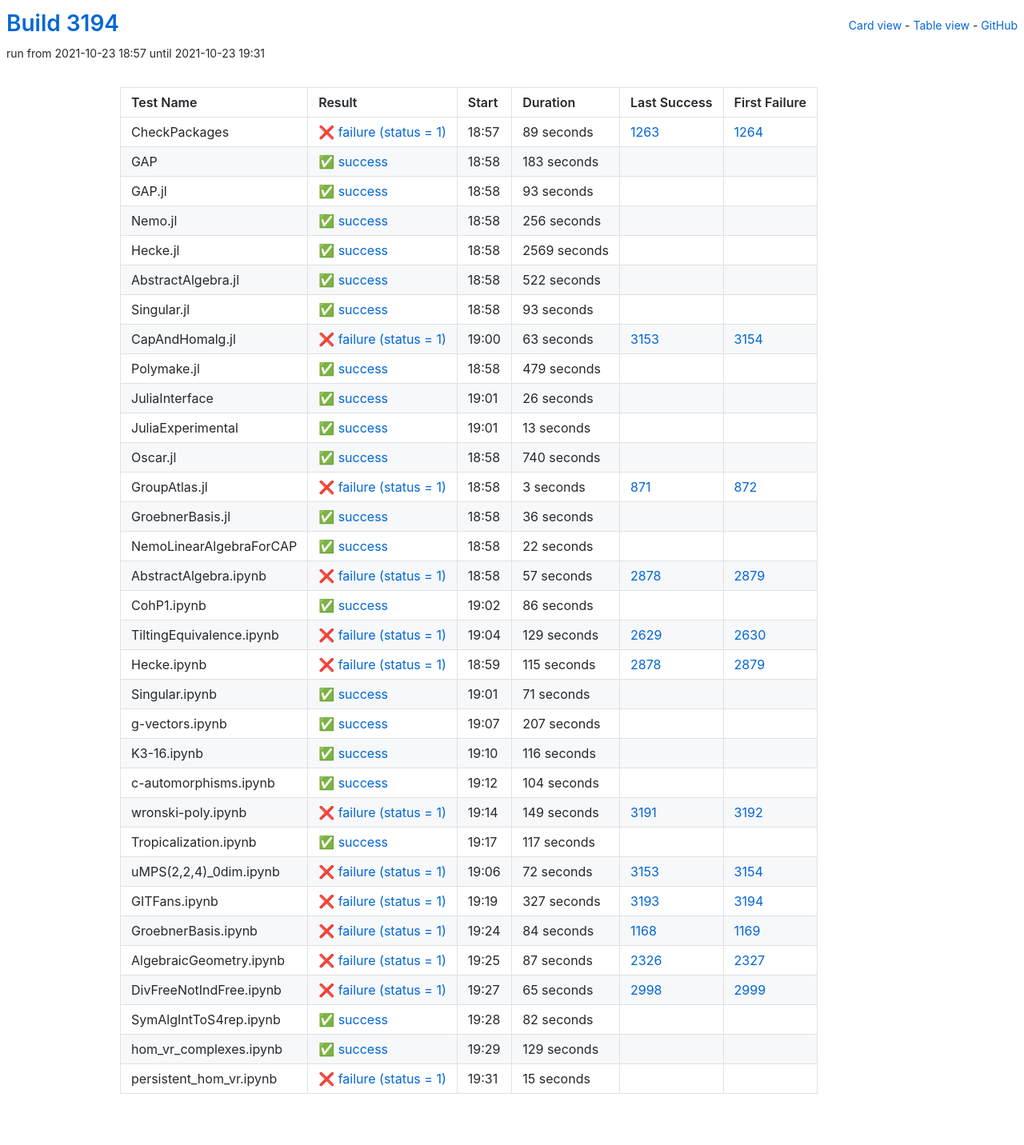
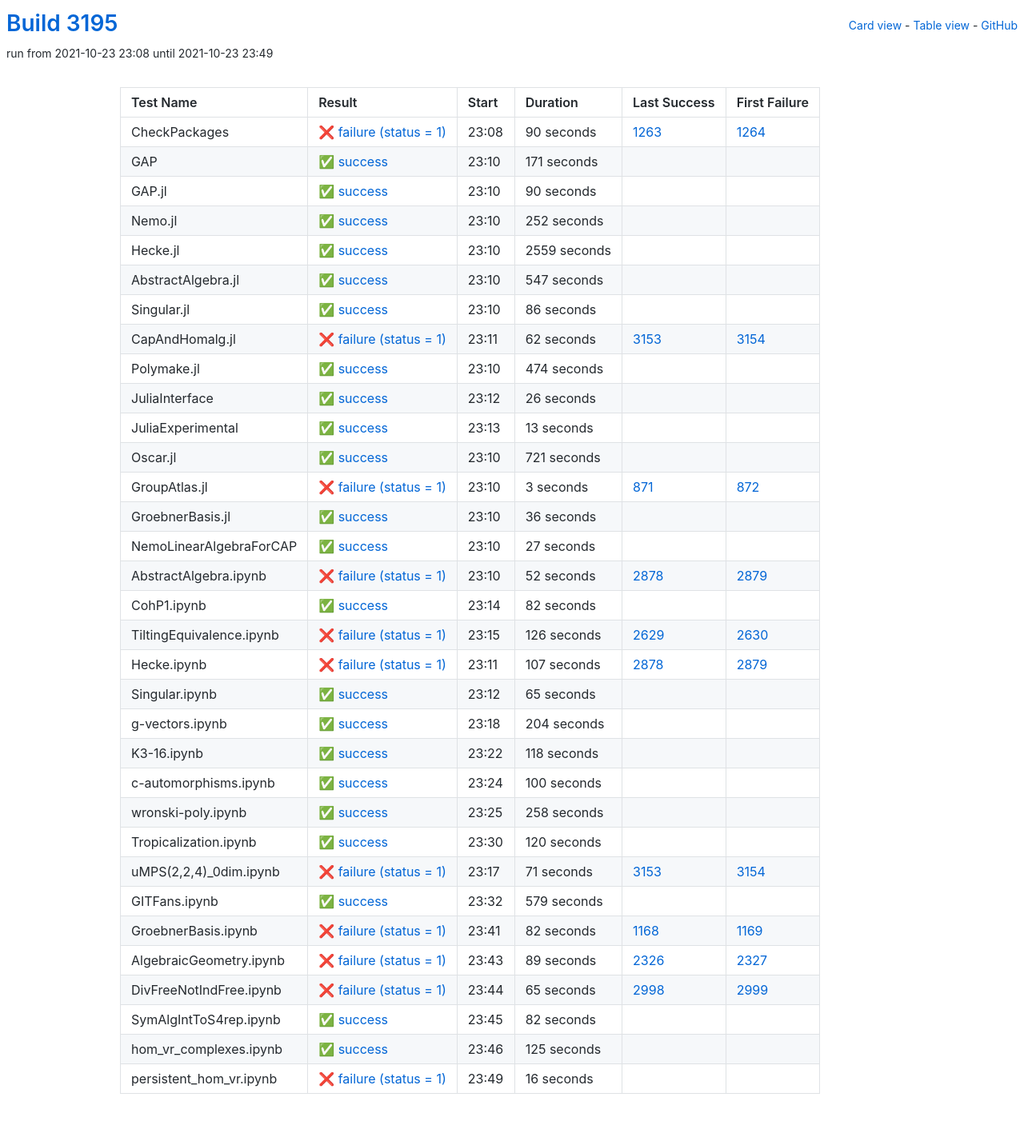
Before and after one commit to oscar-system/oscar-ci-status-stable, a Jekyll site: the page built from table.html, in a window 1280 px wide. Shown: the whole page at 80% size. Built offline with Jekyll 4.4.1, drawn with Linux system fonts in a browser that asks for light colours.

Commit message:
Build #3195

```diff
--- a/_data/ci.yml
+++ b/_data/ci.yml
@@ -1,6 +1,6 @@
 ---
-build: 3194
-build_url: https://oscarci.mathematik.uni-kl.de/job/oscar-stable/3194/
+build: 3195
+build_url: https://oscarci.mathematik.uni-kl.de/job/oscar-stable/3195/
 job: oscar-stable
 organization: oscar-system
 repo: oscar-ci-status-stable
@@ -8,116 +8,116 @@ repourl: https://github.com/oscar-system/oscar-ci-status-stable
 tests:
 - name: CheckPackages
   id: checkpackages
-  log: https://oscarci.mathematik.uni-kl.de/job/oscar-stable/3194/artifact/logs/build-3194/CheckPackages.log
-  start: 2021-10-23 18:57
+  log: https://oscarci.mathematik.uni-kl.de/job/oscar-stable/3195/artifact/logs/build-3195/CheckPackages.log
+  start: 2021-10-23 23:08
   success: false
   exitcode: 1
   status: failure
-  duration: 89
+  duration: 90
   last_success: 1263
   last_success_url: https://oscarci.mathematik.uni-kl.de/job/oscar-stable/1263/
   first_failure: 1264
   first_failure_url: https://oscarci.mathematik.uni-kl.de/job/oscar-stable/1264/
 - name: GAP
   id: gap
-  log: https://oscarci.mathematik.uni-kl.de/job/oscar-stable/3194/artifact/logs/build-3194/GAP.log
-  start: 2021-10-23 18:58
+  log: https://oscarci.mathematik.uni-kl.de/job/oscar-stable/3195/artifact/logs/build-3195/GAP.log
+  start: 2021-10-23 23:10
   success: true
   exitcode: 0
   status: success
-  duration: 183
+  duration: 171
   last_success: false
   last_success_url:
   first_failure: false
   first_failure_url:
 - name: GAP.jl
   id: gap-jl
-  log: https://oscarci.mathematik.uni-kl.de/job/oscar-stable/3194/artifact/logs/build-3194/GAP.jl.log
-  start: 2021-10-23 18:58
+  log: https://oscarci.mathematik.uni-kl.de/job/oscar-stable/3195/artifact/logs/build-3195/GAP.jl.log
+  start: 2021-10-23 23:10
   success: true
   exitcode: 0
   status: success
-  duration: 93
+  duration: 90
   last_success: false
   last_success_url:
   first_failure: false
   first_failure_url:
 - name: Nemo.jl
   id: nemo-jl
-  log: https://oscarci.mathematik.uni-kl.de/job/oscar-stable/3194/artifact/logs/build-3194/Nemo.jl.log
-  start: 2021-10-23 18:58
+  log: https://oscarci.mathematik.uni-kl.de/job/oscar-stable/3195/artifact/logs/build-3195/Nemo.jl.log
+  start: 2021-10-23 23:10
   success: true
   exitcode: 0
   status: success
-  duration: 256
+  duration: 252
   last_success: false
   last_success_url:
   first_failure: false
   first_failure_url:
 - name: Hecke.jl
   id: hecke-jl
-  log: https://oscarci.mathematik.uni-kl.de/job/oscar-stable/3194/artifact/logs/build-3194/Hecke.jl.log
-  start: 2021-10-23 18:58
+  log: https://oscarci.mathematik.uni-kl.de/job/oscar-stable/3195/artifact/logs/build-3195/Hecke.jl.log
+  start: 2021-10-23 23:10
   success: true
   exitcode: 0
   status: success
-  duration: 2569
+  duration: 2559
   last_success: false
   last_success_url:
   first_failure: false
   first_failure_url:
 - name: AbstractAlgebra.jl
   id: abstractalgebra-jl
-  log: https://oscarci.mathematik.uni-kl.de/job/oscar-stable/3194/artifact/logs/build-3194/AbstractAlgebra.jl.log
-  start: 2021-10-23 18:58
+  log: https://oscarci.mathematik.uni-kl.de/job/oscar-stable/3195/artifact/logs/build-3195/AbstractAlgebra.jl.log
+  start: 2021-10-23 23:10
   success: true
   exitcode: 0
   status: success
-  duration: 522
+  duration: 547
   last_success: false
   last_success_url:
   first_failure: false
   first_failure_url:
 - name: Singular.jl
   id: singular-jl
-  log: https://oscarci.mathematik.uni-kl.de/job/oscar-stable/3194/artifact/logs/build-3194/Singular.jl.log
-  start: 2021-10-23 18:58
+  log: https://oscarci.mathematik.uni-kl.de/job/oscar-stable/3195/artifact/logs/build-3195/Singular.jl.log
+  start: 2021-10-23 23:10
   success: true
   exitcode: 0
   status: success
-  duration: 93
+  duration: 86
   last_success: false
   last_success_url:
   first_failure: false
   first_failure_url:
 - name: CapAndHomalg.jl
   id: capandhomalg-jl
-  log: https://oscarci.mathematik.uni-kl.de/job/oscar-stable/3194/artifact/logs/build-3194/CapAndHomalg.jl.log
-  start: 2021-10-23 19:00
+  log: https://oscarci.mathematik.uni-kl.de/job/oscar-stable/3195/artifact/logs/build-3195/CapAndHomalg.jl.log
+  start: 2021-10-23 23:11
   success: false
   exitcode: 1
   status: failure
-  duration: 63
+  duration: 62
   last_success: 3153
   last_success_url: https://oscarci.mathematik.uni-kl.de/job/oscar-stable/3153/
   first_failure: 3154
   first_failure_url: https://oscarci.mathematik.uni-kl.de/job/oscar-stable/3154/
 - name: Polymake.jl
   id: polymake-jl
-  log: https://oscarci.mathematik.uni-kl.de/job/oscar-stable/3194/artifact/logs/build-3194/Polymake.jl.log
-  start: 2021-10-23 18:58
+  log: https://oscarci.mathematik.uni-kl.de/job/oscar-stable/3195/artifact/logs/build-3195/Polymake.jl.log
+  start: 2021-10-23 23:10
   success: true
   exitcode: 0
   status: success
-  duration: 479
+  duration: 474
   last_success: false
   last_success_url:
   first_failure: false
   first_failure_url:
 - name: JuliaInterface
   id: juliainterface
-  log: https://oscarci.mathematik.uni-kl.de/job/oscar-stable/3194/artifact/logs/build-3194/JuliaInterface.log
-  start: 2021-10-23 19:01
+  log: https://oscarci.mathematik.uni-kl.de/job/oscar-stable/3195/artifact/logs/build-3195/JuliaInterface.log
+  start: 2021-10-23 23:12
   success: true
   exitcode: 0
   status: success
@@ -128,8 +128,8 @@ tests:
   first_failure_url:
 - name: JuliaExperimental
   id: juliaexperimental
-  log: https://oscarci.mathematik.uni-kl.de/job/oscar-stable/3194/artifact/logs/build-3194/JuliaExperimental.log
-  start: 2021-10-23 19:01
+  log: https://oscarci.mathematik.uni-kl.de/job/oscar-stable/3195/artifact/logs/build-3195/JuliaExperimental.log
+  start: 2021-10-23 23:13
   success: true
   exitcode: 0
   status: success
@@ -140,20 +140,20 @@ tests:
   first_failure_url:
 - name: Oscar.jl
   id: oscar-jl
-  log: https://oscarci.mathematik.uni-kl.de/job/oscar-stable/3194/artifact/logs/build-3194/Oscar.jl.log
-  start: 2021-10-23 18:58
+  log: https://oscarci.mathematik.uni-kl.de/job/oscar-stable/3195/artifact/logs/build-3195/Oscar.jl.log
+  start: 2021-10-23 23:10
   success: true
   exitcode: 0
   status: success
-  duration: 740
+  duration: 721
   last_success: false
   last_success_url:
   first_failure: false
   first_failure_url:
 - name: GroupAtlas.jl
   id: groupatlas-jl
-  log: https://oscarci.mathematik.uni-kl.de/job/oscar-stable/3194/artifact/logs/build-3194/GroupAtlas.jl.log
-  start: 2021-10-23 18:58
+  log: https://oscarci.mathematik.uni-kl.de/job/oscar-stable/3195/artifact/logs/build-3195/GroupAtlas.jl.log
+  start: 2021-10-23 23:10
   success: false
   exitcode: 1
   status: failure
@@ -164,8 +164,8 @@ tests:
   first_failure_url: https://oscarci.mathematik.uni-kl.de/job/oscar-stable/872/
 - name: GroebnerBasis.jl
   id: groebnerbasis-jl
-  log: https://oscarci.mathematik.uni-kl.de/job/oscar-stable/3194/artifact/logs/build-3194/GroebnerBasis.jl.log
-  start: 2021-10-23 18:58
+  log: https://oscarci.mathematik.uni-kl.de/job/oscar-stable/3195/artifact/logs/build-3195/GroebnerBasis.jl.log
+  start: 2021-10-23 23:10
   success: true
   exitcode: 0
   status: success
@@ -176,188 +176,188 @@ tests:
   first_failure_url:
 - name: NemoLinearAlgebraForCAP
   id: nemolinearalgebraforcap
-  log: https://oscarci.mathematik.uni-kl.de/job/oscar-stable/3194/artifact/logs/build-3194/NemoLinearAlgebraForCAP.log
-  start: 2021-10-23 18:58
+  log: https://oscarci.mathematik.uni-kl.de/job/oscar-stable/3195/artifact/logs/build-3195/NemoLinearAlgebraForCAP.log
+  start: 2021-10-23 23:10
   success: true
   exitcode: 0
   status: success
-  duration: 22
+  duration: 27
   last_success: false
   last_success_url:
   first_failure: false
   first_failure_url:
 - name: AbstractAlgebra.ipynb
   id: abstractalgebra-ipynb
-  log: https://oscarci.mathematik.uni-kl.de/job/oscar-stable/3194/artifact/logs/build-3194/AbstractAlgebra.ipynb.log
-  start: 2021-10-23 18:58
+  log: https://oscarci.mathematik.uni-kl.de/job/oscar-stable/3195/artifact/logs/build-3195/AbstractAlgebra.ipynb.log
+  start: 2021-10-23 23:10
   success: false
   exitcode: 1
   status: failure
-  duration: 57
+  duration: 52
   last_success: 2878
   last_success_url: https://oscarci.mathematik.uni-kl.de/job/oscar-stable/2878/
   first_failure: 2879
   first_failure_url: https://oscarci.mathematik.uni-kl.de/job/oscar-stable/2879/
 - name: CohP1.ipynb
   id: cohp1-ipynb
-  log: https://oscarci.mathematik.uni-kl.de/job/oscar-stable/3194/artifact/logs/build-3194/CohP1.ipynb.log
-  start: 2021-10-23 19:02
+  log: https://oscarci.mathematik.uni-kl.de/job/oscar-stable/3195/artifact/logs/build-3195/CohP1.ipynb.log
+  start: 2021-10-23 23:14
   success: true
   exitcode: 0
   status: success
-  duration: 86
+  duration: 82
   last_success: false
   last_success_url:
   first_failure: false
   first_failure_url:
 - name: TiltingEquivalence.ipynb
   id: tiltingequivalence-ipynb
-  log: https://oscarci.mathematik.uni-kl.de/job/oscar-stable/3194/artifact/logs/build-3194/TiltingEquivalence.ipynb.log
-  start: 2021-10-23 19:04
+  log: https://oscarci.mathematik.uni-kl.de/job/oscar-stable/3195/artifact/logs/build-3195/TiltingEquivalence.ipynb.log
+  start: 2021-10-23 23:15
   success: false
   exitcode: 1
   status: failure
-  duration: 129
+  duration: 126
   last_success: 2629
   last_success_url: https://oscarci.mathematik.uni-kl.de/job/oscar-stable/2629/
   first_failure: 2630
   first_failure_url: https://oscarci.mathematik.uni-kl.de/job/oscar-stable/2630/
 - name: Hecke.ipynb
   id: hecke-ipynb
-  log: https://oscarci.mathematik.uni-kl.de/job/oscar-stable/3194/artifact/logs/build-3194/Hecke.ipynb.log
-  start: 2021-10-23 18:59
+  log: https://oscarci.mathematik.uni-kl.de/job/oscar-stable/3195/artifact/logs/build-3195/Hecke.ipynb.log
+  start: 2021-10-23 23:11
   success: false
   exitcode: 1
   status: failure
-  duration: 115
+  duration: 107
   last_success: 2878
   last_success_url: https://oscarci.mathematik.uni-kl.de/job/oscar-stable/2878/
   first_failure: 2879
   first_failure_url: https://oscarci.mathematik.uni-kl.de/job/oscar-stable/2879/
 - name: Singular.ipynb
   id: singular-ipynb
-  log: https://oscarci.mathematik.uni-kl.de/job/oscar-stable/3194/artifact/logs/build-3194/Singular.ipynb.log
-  start: 2021-10-23 19:01
+  log: https://oscarci.mathematik.uni-kl.de/job/oscar-stable/3195/artifact/logs/build-3195/Singular.ipynb.log
+  start: 2021-10-23 23:12
   success: true
   exitcode: 0
   status: success
-  duration: 71
+  duration: 65
   last_success: false
   last_success_url:
   first_failure: false
   first_failure_url:
 - name: g-vectors.ipynb
   id: g-vectors-ipynb
-  log: https://oscarci.mathematik.uni-kl.de/job/oscar-stable/3194/artifact/logs/build-3194/g-vectors.ipynb.log
-  start: 2021-10-23 19:07
+  log: https://oscarci.mathematik.uni-kl.de/job/oscar-stable/3195/artifact/logs/build-3195/g-vectors.ipynb.log
+  start: 2021-10-23 23:18
   success: true
   exitcode: 0
   status: success
-  duration: 207
+  duration: 204
   last_success: false
   last_success_url:
   first_failure: false
   first_failure_url:
 - name: K3-16.ipynb
   id: k3-16-ipynb
-  log: https://oscarci.mathematik.uni-kl.de/job/oscar-stable/3194/artifact/logs/build-3194/K3-16.ipynb.log
-  start: 2021-10-23 19:10
+  log: https://oscarci.mathematik.uni-kl.de/job/oscar-stable/3195/artifact/logs/build-3195/K3-16.ipynb.log
+  start: 2021-10-23 23:22
   success: true
   exitcode: 0
   status: success
-  duration: 116
+  duration: 118
   last_success: false
   last_success_url:
   first_failure: false
   first_failure_url:
 - name: c-automorphisms.ipynb
   id: c-automorphisms-ipynb
-  log: https://oscarci.mathematik.uni-kl.de/job/oscar-stable/3194/artifact/logs/build-3194/c-automorphisms.ipynb.log
-  start: 2021-10-23 19:12
+  log: https://oscarci.mathematik.uni-kl.de/job/oscar-stable/3195/artifact/logs/build-3195/c-automorphisms.ipynb.log
+  start: 2021-10-23 23:24
   success: true
   exitcode: 0
   status: success
-  duration: 104
+  duration: 100
   last_success: false
   last_success_url:
   first_failure: false
   first_failure_url:
 - name: wronski-poly.ipynb
   id: wronski-poly-ipynb
-  log: https://oscarci.mathematik.uni-kl.de/job/oscar-stable/3194/artifact/logs/build-3194/wronski-poly.ipynb.log
-  start: 2021-10-23 19:14
-  success: false
-  exitcode: 1
-  status: failure
-  duration: 149
-  last_success: 3191
-  last_success_url: https://oscarci.mathematik.uni-kl.de/job/oscar-stable/3191/
-  first_failure: 3192
-  first_failure_url: https://oscarci.mathematik.uni-kl.de/job/oscar-stable/3192/
-- name: Tropicalization.ipynb
-  id: tropicalization-ipynb
-  log: https://oscarci.mathematik.uni-kl.de/job/oscar-stable/3194/artifact/logs/build-3194/Tropicalization.ipynb.log
-  start: 2021-10-23 19:17
+  log: https://oscarci.mathematik.uni-kl.de/job/oscar-stable/3195/artifact/logs/build-3195/wronski-poly.ipynb.log
+  start: 2021-10-23 23:25
   success: true
   exitcode: 0
   status: success
-  duration: 117
+  duration: 258
+  last_success: false
+  last_success_url:
+  first_failure: false
+  first_failure_url:
+- name: Tropicalization.ipynb
+  id: tropicalization-ipynb
+  log: https://oscarci.mathematik.uni-kl.de/job/oscar-stable/3195/artifact/logs/build-3195/Tropicalization.ipynb.log
+  start: 2021-10-23 23:30
+  success: true
+  exitcode: 0
+  status: success
+  duration: 120
   last_success: false
   last_success_url:
   first_failure: false
   first_failure_url:
 - name: uMPS(2,2,4)_0dim.ipynb
   id: umps-2-2-4-0dim-ipynb
-  log: https://oscarci.mathematik.uni-kl.de/job/oscar-stable/3194/artifact/logs/build-3194/uMPS-2-2-4-_0dim.ipynb.log
-  start: 2021-10-23 19:06
+  log: https://oscarci.mathematik.uni-kl.de/job/oscar-stable/3195/artifact/logs/build-3195/uMPS-2-2-4-_0dim.ipynb.log
+  start: 2021-10-23 23:17
   success: false
   exitcode: 1
   status: failure
-  duration: 72
+  duration: 71
   last_success: 3153
   last_success_url: https://oscarci.mathematik.uni-kl.de/job/oscar-stable/3153/
   first_failure: 3154
   first_failure_url: https://oscarci.mathematik.uni-kl.de/job/oscar-stable/3154/
 - name: GITFans.ipynb
   id: gitfans-ipynb
-  log: https://oscarci.mathematik.uni-kl.de/job/oscar-stable/3194/artifact/logs/build-3194/GITFans.ipynb.log
-  start: 2021-10-23 19:19
+  log: https://oscarci.mathematik.uni-kl.de/job/oscar-stable/3195/artifact/logs/build-3195/GITFans.ipynb.log
+  start: 2021-10-23 23:32
+  success: true
+  exitcode: 0
+  status: success
+  duration: 579
+  last_success: false
+  last_success_url:
+  first_failure: false
+  first_failure_url:
+- name: GroebnerBasis.ipynb
+  id: groebnerbasis-ipynb
+  log: https://oscarci.mathematik.uni-kl.de/job/oscar-stable/3195/artifact/logs/build-3195/GroebnerBasis.ipynb.log
+  start: 2021-10-23 23:41
   success: false
   exitcode: 1
   status: failure
-  duration: 327
-  last_success: 3193
-  last_success_url: https://oscarci.mathematik.uni-kl.de/job/oscar-stable/3193/
-  first_failure: 3194
-  first_failure_url: https://oscarci.mathematik.uni-kl.de/job/oscar-stable/3194/
-- name: GroebnerBasis.ipynb
-  id: groebnerbasis-ipynb
-  log: https://oscarci.mathematik.uni-kl.de/job/oscar-stable/3194/artifact/logs/build-3194/GroebnerBasis.ipynb.log
-  start: 2021-10-23 19:24
-  success: false
-  exitcode: 1
-  status: failure
-  duration: 84
+  duration: 82
   last_success: 1168
   last_success_url: https://oscarci.mathematik.uni-kl.de/job/oscar-stable/1168/
   first_failure: 1169
   first_failure_url: https://oscarci.mathematik.uni-kl.de/job/oscar-stable/1169/
 - name: AlgebraicGeometry.ipynb
   id: algebraicgeometry-ipynb
-  log: https://oscarci.mathematik.uni-kl.de/job/oscar-stable/3194/artifact/logs/build-3194/AlgebraicGeometry.ipynb.log
-  start: 2021-10-23 19:25
+  log: https://oscarci.mathematik.uni-kl.de/job/oscar-stable/3195/artifact/logs/build-3195/AlgebraicGeometry.ipynb.log
+  start: 2021-10-23 23:43
   success: false
   exitcode: 1
   status: failure
-  duration: 87
+  duration: 89
   last_success: 2326
   last_success_url: https://oscarci.mathematik.uni-kl.de/job/oscar-stable/2326/
   first_failure: 2327
   first_failure_url: https://oscarci.mathematik.uni-kl.de/job/oscar-stable/2327/
 - name: DivFreeNotIndFree.ipynb
   id: divfreenotindfree-ipynb
-  log: https://oscarci.mathematik.uni-kl.de/job/oscar-stable/3194/artifact/logs/build-3194/DivFreeNotIndFree.ipynb.log
-  start: 2021-10-23 19:27
+  log: https://oscarci.mathematik.uni-kl.de/job/oscar-stable/3195/artifact/logs/build-3195/DivFreeNotIndFree.ipynb.log
+  start: 2021-10-23 23:44
   success: false
   exitcode: 1
   status: failure
@@ -368,8 +368,8 @@ tests:
   first_failure_url: https://oscarci.mathematik.uni-kl.de/job/oscar-stable/2999/
 - name: SymAlgIntToS4rep.ipynb
   id: symalginttos4rep-ipynb
-  log: https://oscarci.mathematik.uni-kl.de/job/oscar-stable/3194/artifact/logs/build-3194/SymAlgIntToS4rep.ipynb.log
-  start: 2021-10-23 19:28
+  log: https://oscarci.mathematik.uni-kl.de/job/oscar-stable/3195/artifact/logs/build-3195/SymAlgIntToS4rep.ipynb.log
+  start: 2021-10-23 23:45
   success: true
   exitcode: 0
   status: success
@@ -380,24 +380,24 @@ tests:
   first_failure_url:
 - name: hom_vr_complexes.ipynb
   id: hom-vr-complexes-ipynb
-  log: https://oscarci.mathematik.uni-kl.de/job/oscar-stable/3194/artifact/logs/build-3194/hom_vr_complexes.ipynb.log
-  start: 2021-10-23 19:29
+  log: https://oscarci.mathematik.uni-kl.de/job/oscar-stable/3195/artifact/logs/build-3195/hom_vr_complexes.ipynb.log
+  start: 2021-10-23 23:46
   success: true
   exitcode: 0
   status: success
-  duration: 129
+  duration: 125
   last_success: false
   last_success_url:
   first_failure: false
   first_failure_url:
 - name: persistent_hom_vr.ipynb
   id: persistent-hom-vr-ipynb
-  log: https://oscarci.mathematik.uni-kl.de/job/oscar-stable/3194/artifact/logs/build-3194/persistent_hom_vr.ipynb.log
-  start: 2021-10-23 19:31
+  log: https://oscarci.mathematik.uni-kl.de/job/oscar-stable/3195/artifact/logs/build-3195/persistent_hom_vr.ipynb.log
+  start: 2021-10-23 23:49
   success: false
   exitcode: 1
   status: failure
-  duration: 15
+  duration: 16
   last_success: false
   last_success_url:
   first_failure: false
```
Also changed, not shown: README.md.
